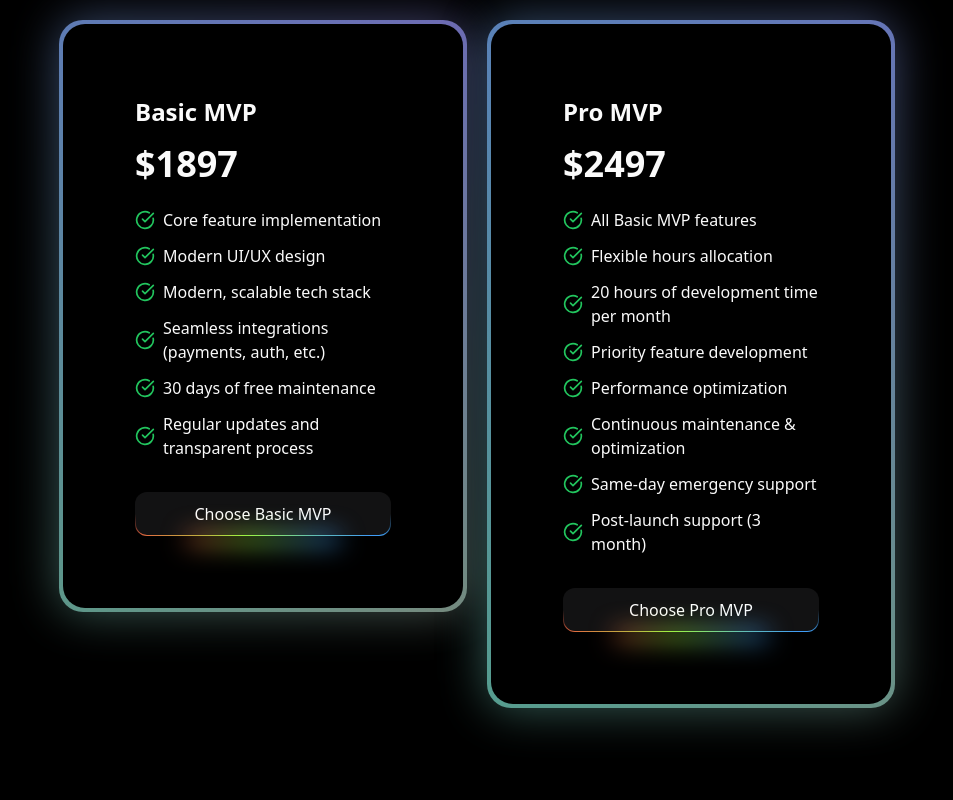
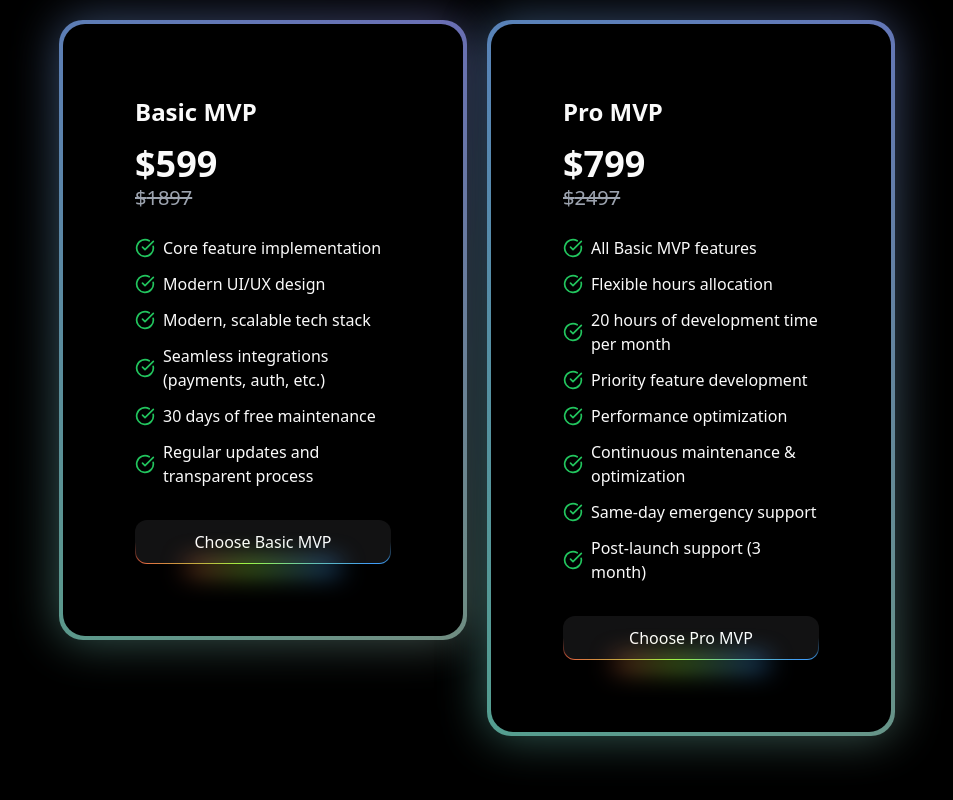
Before and after one commit to DIWAKARKASHYAP/MVP-Agency, a Next.js app: page / in a window 1280 px wide. Shown: the part 1496-2296 px from the top of the page, without its empty margins (163-1116 px from the left). Built offline with nearby package versions, Linux system fonts and the light colour scheme; no server answers.

Commit message:
revised price

```diff
--- a/src/components/section/Pricing.tsx
+++ b/src/components/section/Pricing.tsx
@@ -10,7 +10,8 @@ import { Link } from 'react-scroll'
 const pricingPlans = [
   {
     name: 'Basic MVP',
-    price: 1897,
+    originalPrice: 1897,
+    offPrice: 599,
     features: [
       'Core feature implementation',
       'Modern UI/UX design',
@@ -22,7 +23,8 @@ const pricingPlans = [
   },
   {
     name: 'Pro MVP',
-    price: 2497,
+    originalPrice: 2497,
+    offPrice: 799,
     features: [
       'All Basic MVP features',
       'Flexible hours allocation',
@@ -38,7 +40,6 @@ const pricingPlans = [
 
 export default function MVPPricingSection() {
   return (
-
     <section className="py-20 bg-black">
       <div className="container mx-auto px-4">
         <h2 className="text-4xl font-bold text-center mb-5">Ready to Come Your Idea to Reality?</h2>
@@ -56,13 +57,15 @@ export default function MVPPricingSection() {
                 <div className=" rounded-xl p-8 h-full flex flex-col justify-between">
                   <div>
                     <h3 className="text-2xl font-semibold mb-4">{plan.name}</h3>
-                    <p className="text-4xl font-bold mb-6">${plan.price}</p>
+                    <div className="mb-6">
+                      <p className="text-4xl font-bold">${plan.offPrice}</p>
+                      <p className="text-xl text-gray-400 line-through">${plan.originalPrice}</p>
+                    </div>
                     <ul className="space-y-3 mb-8">
                       {plan.features.map((feature, featureIndex) => (
                         <li key={featureIndex} className="flex items-center">
                           <div>
-
-                          <CheckCircle className="text-green-500 mr-2 h-5 w-5" />
+                            <CheckCircle className="text-green-500 mr-2 h-5 w-5" />
                           </div>
                           <span>{feature}</span>
                         </li>
@@ -70,7 +73,7 @@ export default function MVPPricingSection() {
                     </ul>
                   </div>
                   <Link to="contact" smooth={true} duration={300}>
-                  <RainbowButton className="w-full">Choose {plan.name}</RainbowButton>
+                    <RainbowButton className="w-full">Choose {plan.name}</RainbowButton>
                   </Link>
                 </div>
               </BackgroundGradient>
```
